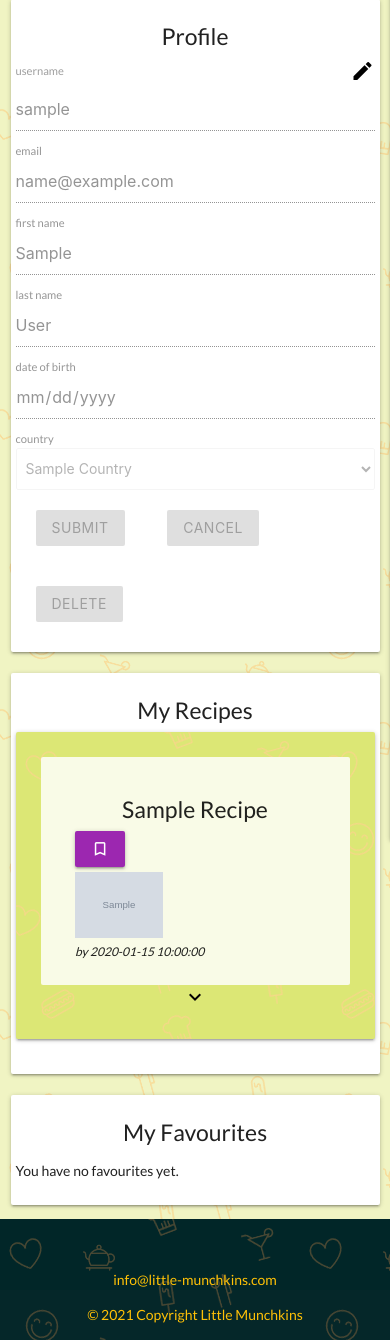
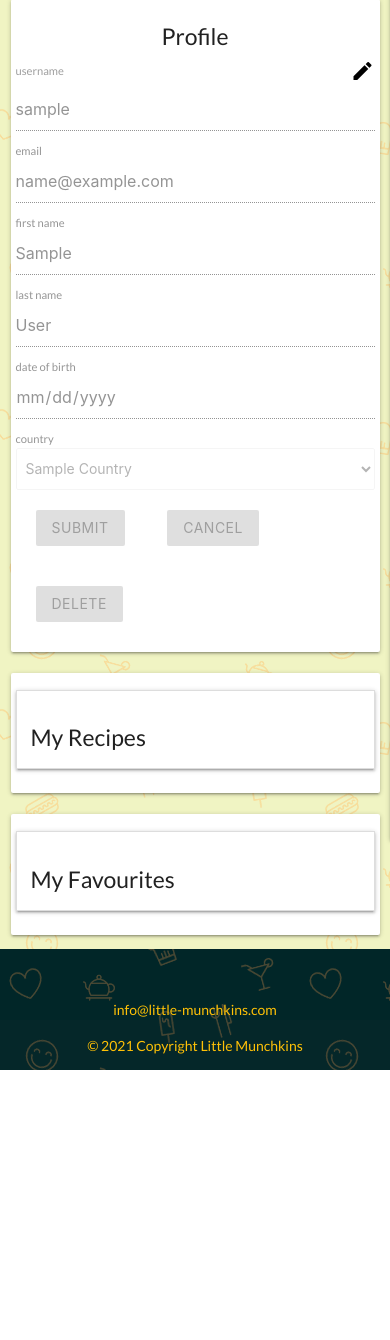
Before and after one commit to Cldwlkn13/little-munchkins, a Flask app: page /profile/1 in a window 390 px wide. Shown: the part 64-1404 px from the top of the page. After the commit the page ends 1134 px from the top, so only its background shows below. Run offline with Flask 2, Linux system fonts and the light colour scheme; the visitor is signed in with stand-in values (Sample User, id 1); grey boxes marked "Sample" are stand-in pictures; a database or web service that is not in the repository returns one stand-in record (values such as "Sample title"); some libraries are stand-ins or nearby versions.

Commit message:
improve layout on profile page with better responsiveness

```diff
--- a/app.py
+++ b/app.py
@@ -224,7 +224,7 @@
                 result['cook_time'] = defs.calculateTiming(result, "cook")
 
             if results:
-                _nparr = np.array_split(results, 2)
+                _nparr = np.array_split(results, 3)
                 if len(results) == 1:
                     return render_template(
                         'search.html', form=form, results_one=_nparr[0])
--- a/static/css/style.css
+++ b/static/css/style.css
@@ -281,6 +281,10 @@
     margin-bottom: 25px;
 }
 
+.collapsible-body {
+    padding: 10px;
+}
+
 /* tooltip*/
 .tooltip {
   position: relative;
--- a/static/js/script.js
+++ b/static/js/script.js
@@ -3,6 +3,7 @@
     $(".sidenav").sidenav({ edge: "right" });
     $('.modal').modal();
     $('select').formSelect();
+    $('.collapsible').collapsible();
 
     //events
     //register
--- a/templates/profile.html
+++ b/templates/profile.html
@@ -2,7 +2,7 @@
 {% block content %}
 <div class="profile-wrapper" id="profile-wrap">
     <div class="row">
-        <div class="col s12 m4" id="profile">
+        <div class="col s12 m8 offset-m2 l4" id="profile">
             <div class="card-panel">
                 <h5>Profile</h5>
                 <a href="#" id="user-edit" class="black-text"><i class="material-icons">edit</i></a>
@@ -46,25 +46,37 @@
             </div>
         </div>
         <!-- my recipes -->
-        <div class="col s12 m4" id="my-recipes">
+        <div class="col s12 m8 offset-m2 l4" id="my-recipes">
              <div class="card-panel">
-                <h5>My Recipes</h5>
+                <ul class="collapsible">
+                    <li>
+                        <h5 class="collapsible-header">My Recipes</h5>
+                        <div class="collapsible-body">
                             {% if (myrecipes is not defined) or (myrecipes|length == 0) %}
                                 <p>You have not created any recipes yet.</p>
                             {% else %}
                                 {% include "my_recipes.html" %}
                             {% endif %}
                         </div>
+                    </li>
+                </ul>
+            </div>
         </div>
         <!-- my favourites -->
-        <div class="col s12 m4" id="my-favourites">
+        <div class="col s12 m8 offset-m2 l4" id="my-favourites">
             <div class="card-panel">
-                <h5>My Favourites</h5>
+                <ul class="collapsible">
+                    <li>
+                        <h5 class="collapsible-header">My Favourites</h5>
+                        <div class="collapsible-body">
                             {% if (myfavourites is not defined) or (myfavourites|length == 0) %}
                                 <p>You have no favourites yet.</p>
                             {% else %}
                                 {% include "my_favourites.html" %}
                             {% endif %}
+                        </div>
+                    </li>
+                </ul>
             </div>
         </div>
     </div>
```
Lines whose indentation alone changed are shown as unchanged.
